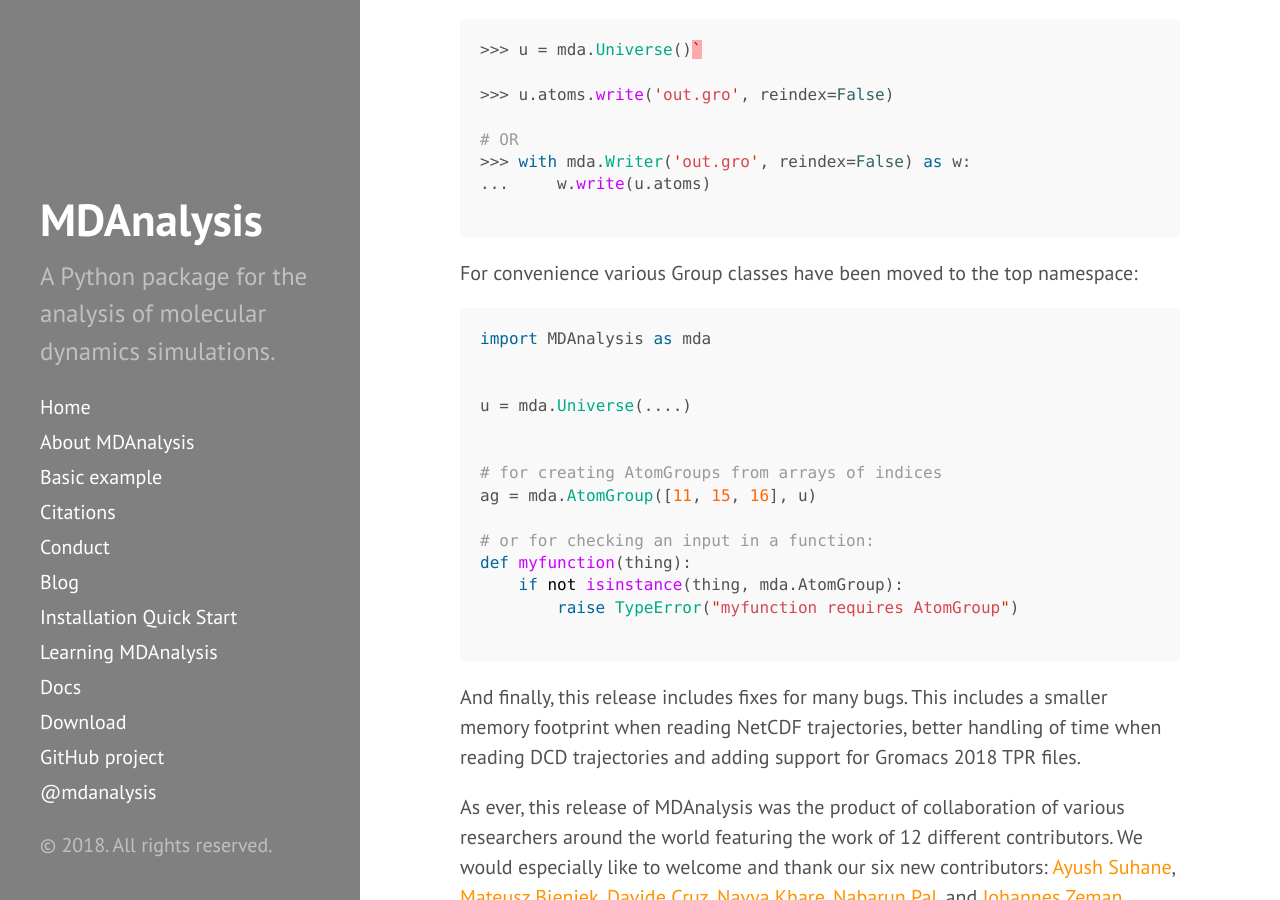
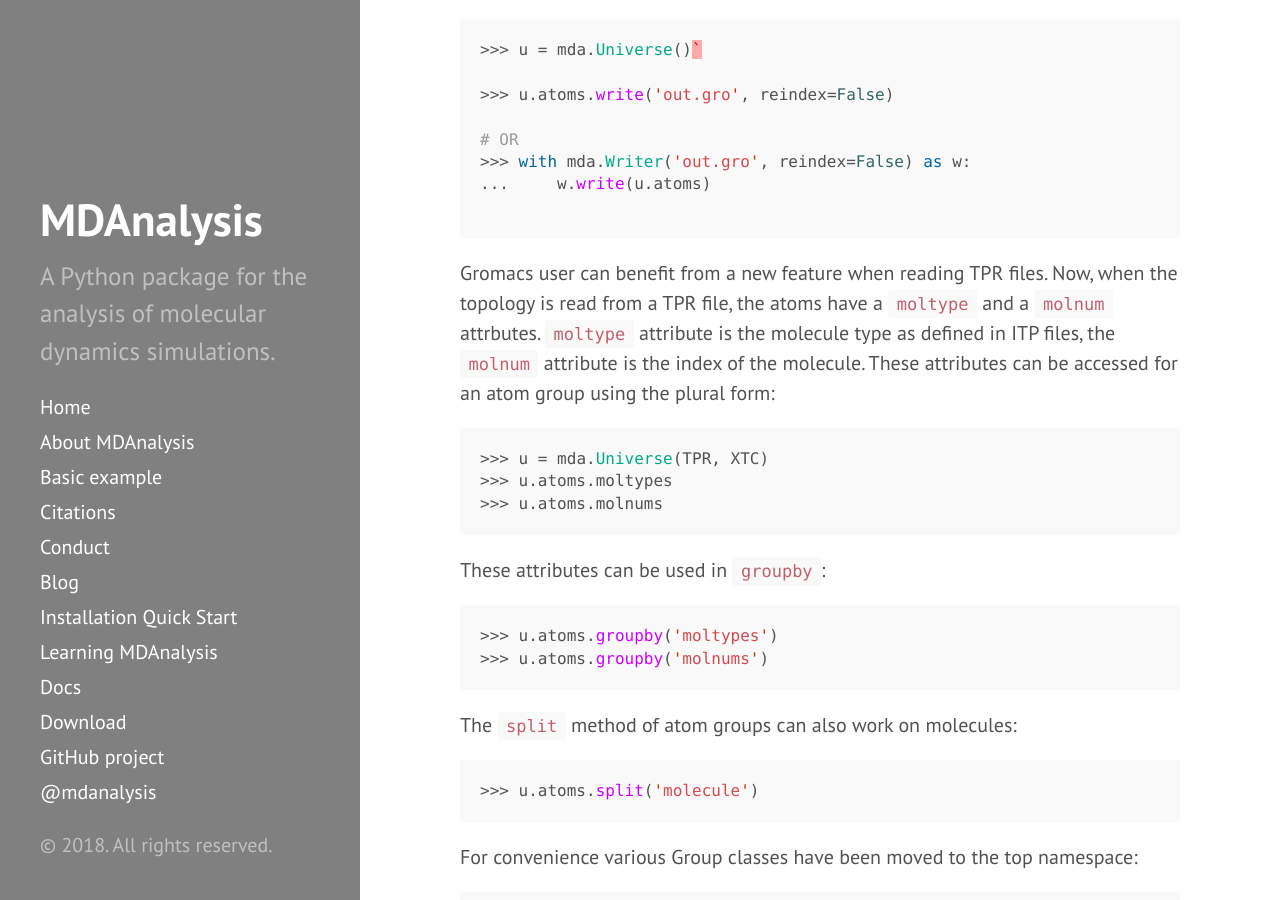
Before and after one commit to MDAnalysis/MDAnalysis.github.io, a Jekyll site: the page built from _posts/2018-04-22-release-0.18.0.md, in a window 1280 px wide and 900 px high, scrolled down 663 px. Built offline with Jekyll 4.4.1, drawn with Linux system fonts in a browser that asks for light colours.

Commit message:
Added mention of moltypes and molnums for TPR

````diff
--- a/_posts/2018-04-22-release-0.18.0.md
+++ b/_posts/2018-04-22-release-0.18.0.md
@@ -33,6 +33,27 @@ For example:
 >>> with mda.Writer('out.gro', reindex=False) as w:
 ...     w.write(u.atoms)
 
+```
+
+Gromacs user can benefit from a new feature when reading TPR files. Now, when the topology is read from a TPR file, the atoms have a ``moltype`` and a ``molnum`` attrbutes. ``moltype`` attribute is the molecule type as defined in ITP files, the ``molnum`` attribute is the index of the molecule. These attributes can be accessed for an atom group using the plural form:
+
+```python
+>>> u = mda.Universe(TPR, XTC)
+>>> u.atoms.moltypes
+>>> u.atoms.molnums
+```
+
+These attributes can be used in ``groupby``:
+
+```python
+>>> u.atoms.groupby('moltypes')
+>>> u.atoms.groupby('molnums')
+```
+
+The ``split`` method of atom groups can also work on molecules:
+
+```python
+>>> u.atoms.split('molecule')
 ```
 
 For convenience various Group classes have been moved to the top namespace:
````
